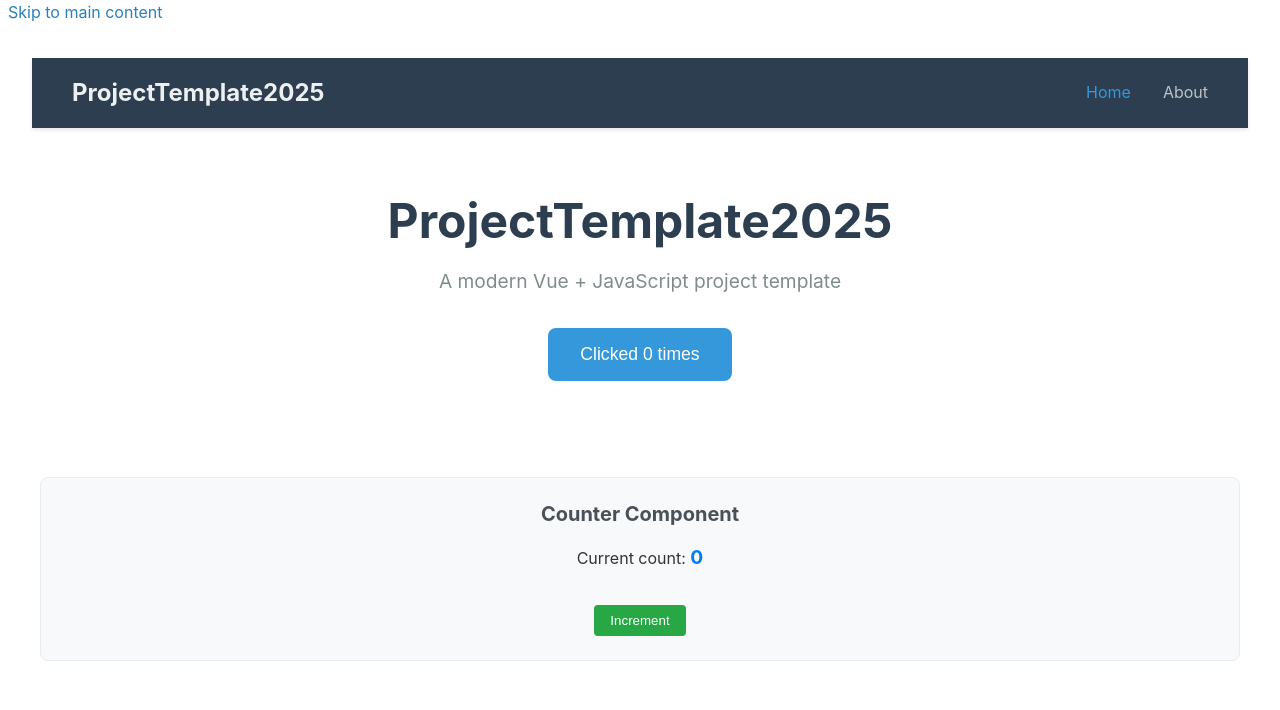
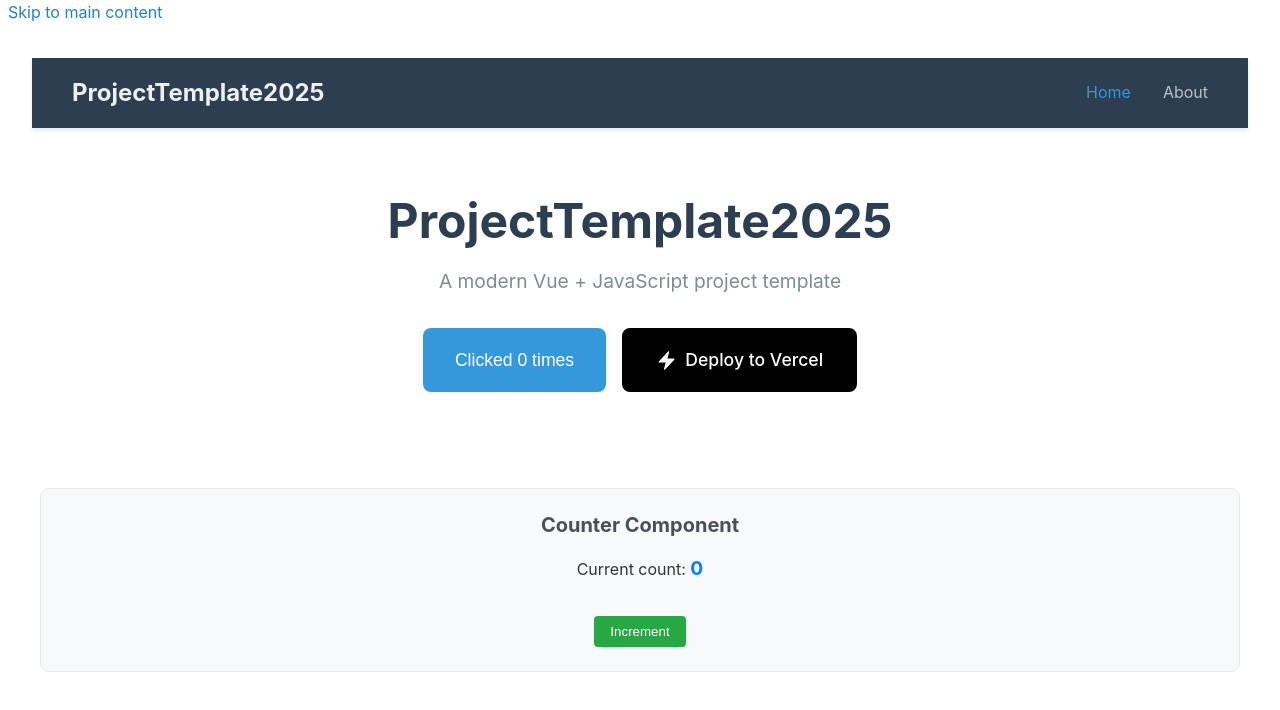
Before and after one commit to peterbenoit/ProjectTemplate2025, a Vue app: page / in a window 1280 px wide. Shown: the top 710 px of the page. Built offline with nearby package versions, Linux system fonts and the light colour scheme.

Commit message:
feat: Add deploy button to Home.vue and update project setup script for dynamic replacements

```diff
--- a/src/views/Home.vue
+++ b/src/views/Home.vue
@@ -5,9 +5,22 @@
 			<section class="hero">
 				<h1>{{ title }}</h1>
 				<p>{{ description }}</p>
-				<button class="cta-button" @click="incrementCounter">
-					Clicked {{ counter }} times
-				</button>
+
+				<div class="action-buttons">
+					<button class="cta-button primary" @click="incrementCounter">
+						Clicked {{ counter }} times
+					</button>
+
+					<a :href="deployUrl" target="_blank" rel="noopener noreferrer" class="cta-button deploy">
+						<svg xmlns="http://www.w3.org/2000/svg" viewBox="0 0 24 24" fill="currentColor"
+							class="deploy-icon">
+							<path fill-rule="evenodd"
+								d="M14.615 1.595a.75.75 0 0 1 .359.852L12.982 9.75h7.268a.75.75 0 0 1 .548 1.262l-10.5 11.25a.75.75 0 0 1-1.272-.71l1.992-7.302H3.75a.75.75 0 0 1-.548-1.262l10.5-11.25a.75.75 0 0 1 .913-.143Z"
+								clip-rule="evenodd"></path>
+						</svg>
+						Deploy to Vercel
+					</a>
+				</div>
 			</section>
 
 			<Counter :count="counter" @increment="incrementCounter" />
@@ -16,7 +29,7 @@
 </template>
 
 <script>
-import { ref } from 'vue';
+import { ref, computed } from 'vue';
 import Header from '../components/Header.vue';
 import Counter from '../components/Counter.vue';
 import { useCounter } from '../composables/useCounter';
@@ -38,11 +51,22 @@ export default {
 		// Using a composable for counter logic
 		const { counter, incrementCounter } = useCounter();
 
+		// Deploy to Vercel URL (this will be replaced by the setup script)
+		const deployUrl = computed(() => {
+			const repoUrl = '[PROJECT_REPO]';
+			const projectName = '[PROJECT_NAME]';
+			const encodedRepoUrl = encodeURIComponent(repoUrl);
+			const encodedProjectName = encodeURIComponent(projectName.toLowerCase().replace(/[^a-z0-9]/g, '-'));
+
+			return `https://vercel.com/new/clone?repository-url=${encodedRepoUrl}&project-name=${encodedProjectName}&repository-name=${encodedProjectName}`;
+		});
+
 		return {
 			title,
 			description,
 			counter,
 			incrementCounter,
+			deployUrl,
 		};
 	},
 };
@@ -75,18 +99,65 @@ export default {
 	margin-bottom: 2rem;
 }
 
+.action-buttons {
+	display: flex;
+	gap: 1rem;
+	justify-content: center;
+	flex-wrap: wrap;
+	margin-top: 2rem;
+}
+
 .cta-button {
-	background: #3498db;
-	color: white;
 	border: none;
 	padding: 1rem 2rem;
 	border-radius: 8px;
 	font-size: 1.1rem;
 	cursor: pointer;
-	transition: background 0.3s ease;
+	transition: all 0.3s ease;
+	text-decoration: none;
+	display: inline-flex;
+	align-items: center;
+	gap: 0.5rem;
+	font-weight: 500;
 }
 
-.cta-button:hover {
+.cta-button.primary {
+	background: #3498db;
+	color: white;
+}
+
+.cta-button.primary:hover {
 	background: #2980b9;
+	transform: translateY(-2px);
+}
+
+.cta-button.deploy {
+	background: #000;
+	color: white;
+	border: 2px solid #000;
+}
+
+.cta-button.deploy:hover {
+	background: #fff;
+	color: #000;
+	transform: translateY(-2px);
+}
+
+.deploy-icon {
+	width: 1.2em;
+	height: 1.2em;
+}
+
+@media (max-width: 768px) {
+	.action-buttons {
+		flex-direction: column;
+		align-items: center;
+	}
+
+	.cta-button {
+		width: 100%;
+		max-width: 280px;
+		justify-content: center;
+	}
 }
 </style>
```
Also changed, not shown: scripts/project-setup.js (+8 -0 lines), 1 other file (tests, documents, lock files or other folders).
